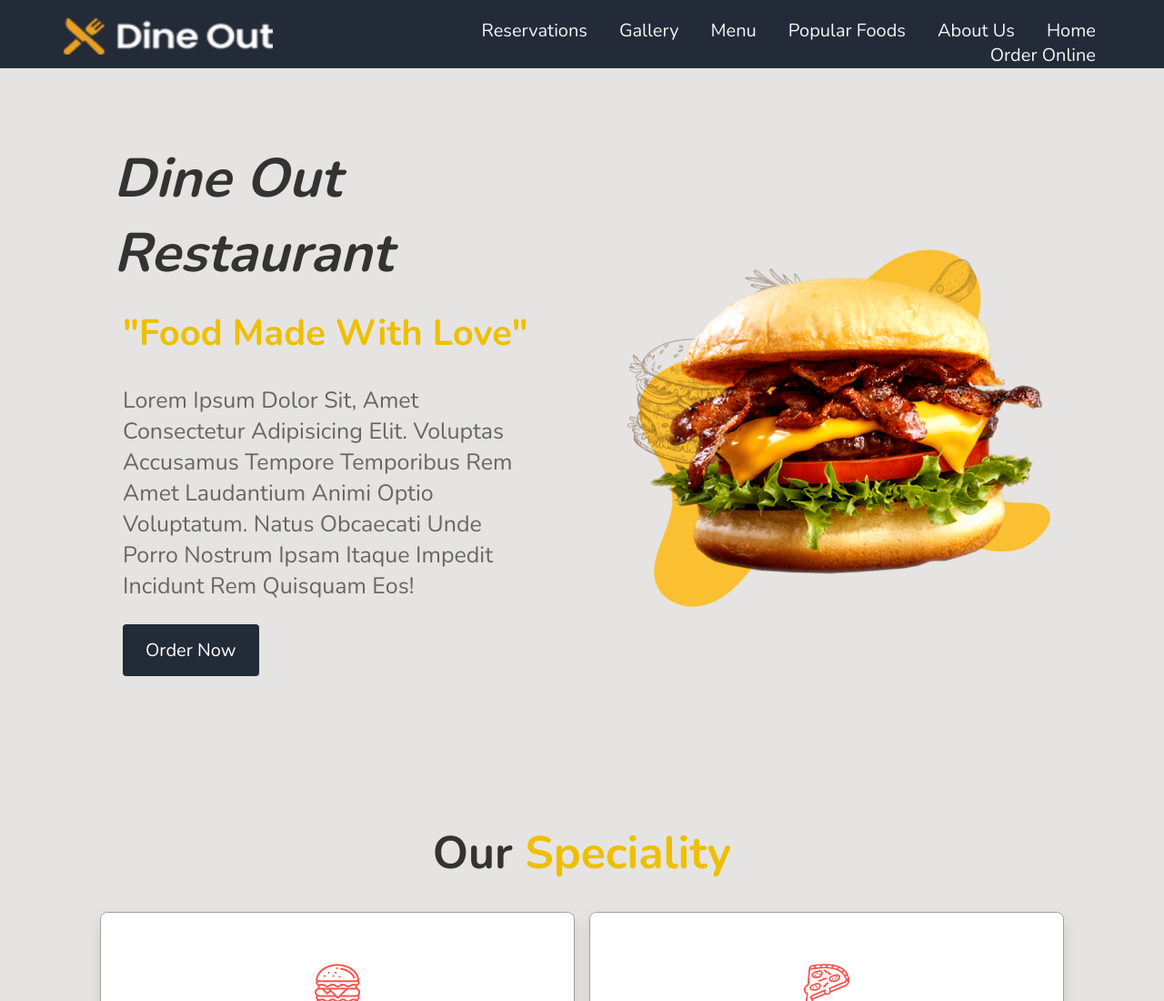
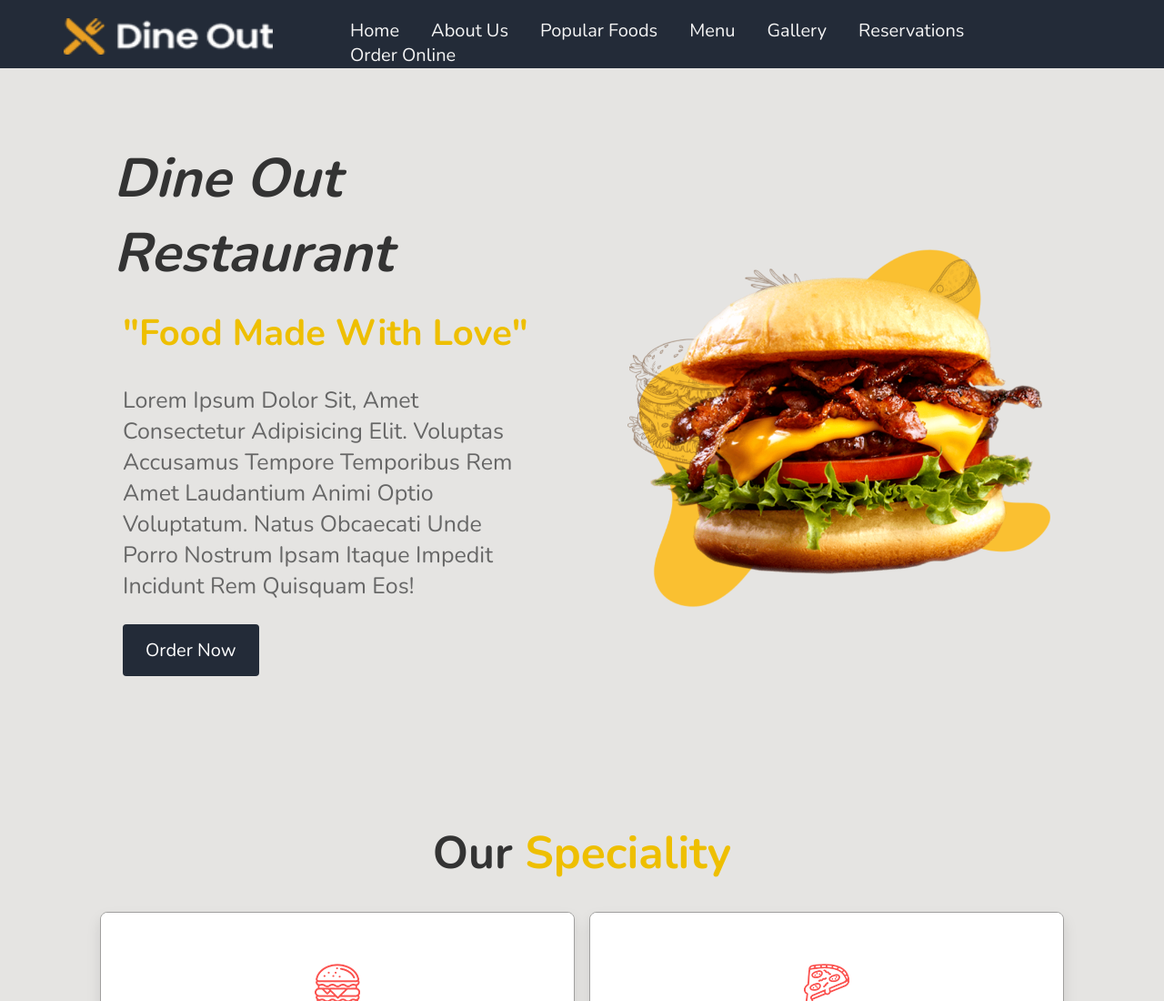
Before and after one commit to Katyayini-Gupta/Responsive-Restaurant-website, a plain HTML site: page index.html in a window 1280 px wide. Shown: the top 1100 px of the page at 91% size. Drawn offline with nearby package versions, Linux system fonts and the light colour scheme.

Commit message:
Update style.css

```diff
--- a/style.css
+++ b/style.css
@@ -27,7 +27,6 @@ html{
 }
 .nav .logo{
   width: 25%;
-  float: left;
   padding: 0px 20px;
 }
 .nav .logo img{
@@ -37,7 +36,6 @@ html{
 
 }
 #header .nav .nav-side{
-  float: right;
   width: 75%;
 }
 #header ul {
@@ -149,14 +147,13 @@ html{
 
 @media (min-width: 1280px) {
   #header li {
-    float: right;
+    float: left;
   }
   #header li a {
     padding: 20px 30px;
   }
   #header .menu-list {
     clear: none;
-    float: right;
     max-height: none;
     width: 100%;
   }
```
